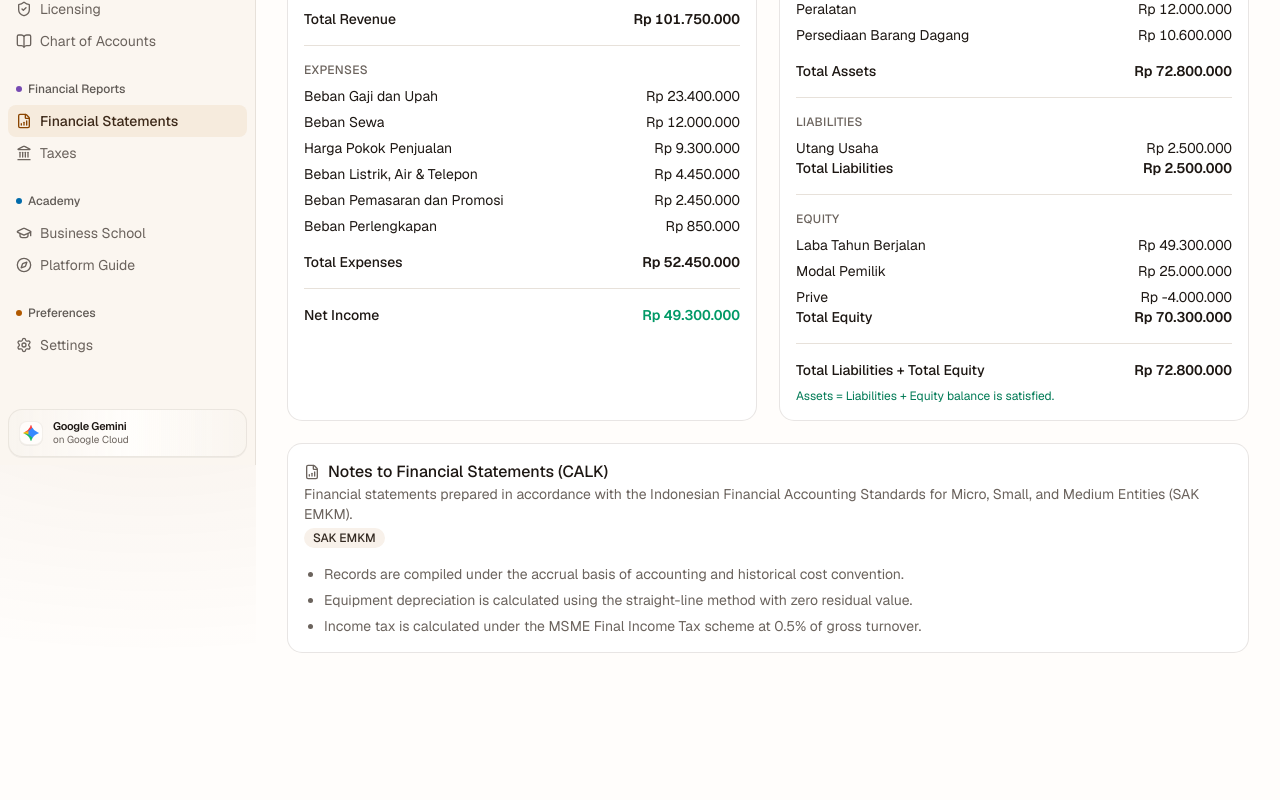
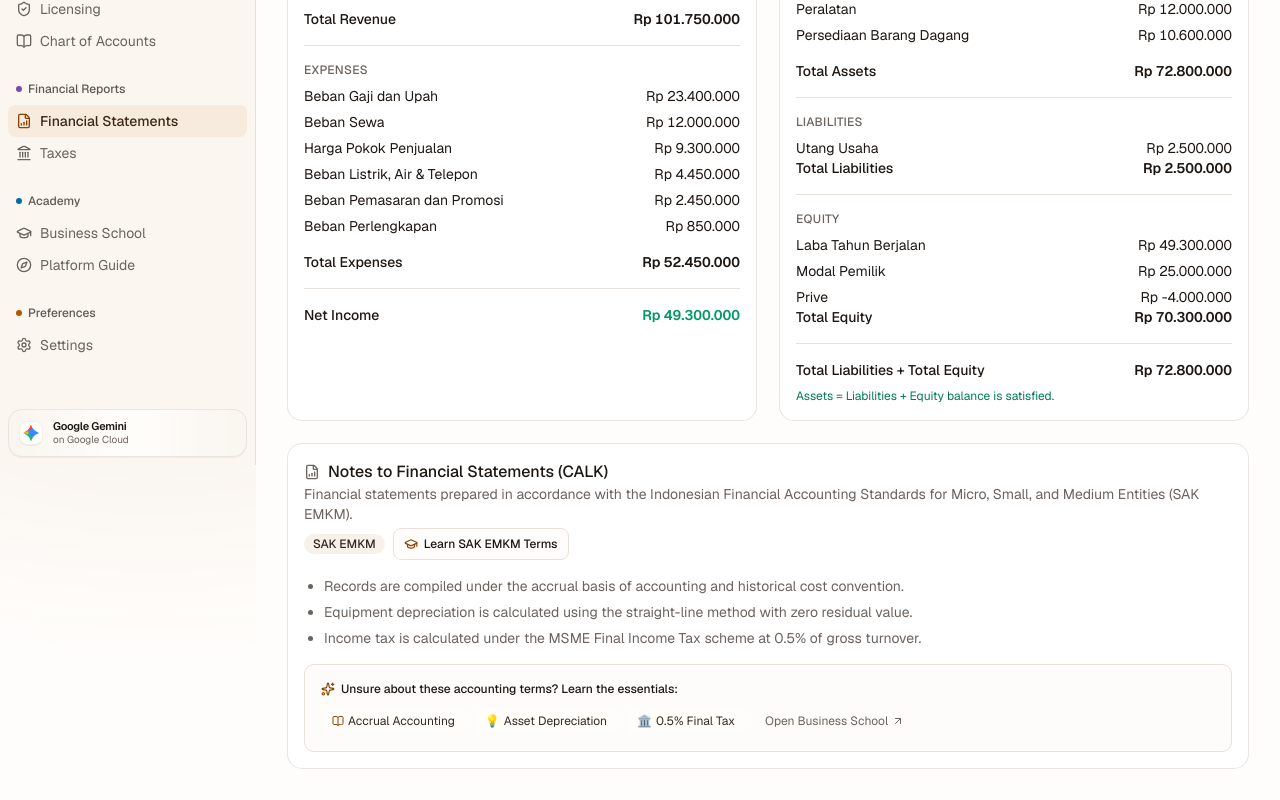
Before and after one commit to okihita/nata, a Next.js app in the folder web/: page /statements in a window 1280 px wide. Shown: the part 335-1135 px from the top of the page. Before the commit the page ends 1019 px from the top, so only its background shows below. Built offline with nearby package versions, Linux system fonts and the light colour scheme.

Commit message:
feat(statements): add Academy learning cues and SAK EMKM quick links

```diff
--- a/web/src/app/(app)/statements/page.tsx
+++ b/web/src/app/(app)/statements/page.tsx
@@ -10,6 +10,10 @@ import {
   FileText,
   Printer,
   ChevronDown,
+  GraduationCap,
+  BookOpen,
+  Sparkles,
+  ArrowUpRight,
 } from "lucide-react";
 
 import Link from "next/link";
@@ -334,14 +338,55 @@ export default function LaporanPage() {
             </CardTitle>
             <CardDescription>{copy.laporan.calkIntro}</CardDescription>
           </div>
-          <Badge variant="secondary">SAK EMKM</Badge>
+          <div className="flex flex-wrap items-center gap-2">
+            <Badge variant="secondary">SAK EMKM</Badge>
+            <Button asChild variant="outline" size="sm" className="gap-1.5 h-8 text-xs font-medium">
+              <Link href="/academy?category=accounting_101" title={copy.laporan.learnTermsHint}>
+                <GraduationCap className="size-3.5 text-primary" />
+                <span>{copy.laporan.learnTerms}</span>
+              </Link>
+            </Button>
+          </div>
         </CardHeader>
-        <CardContent>
+        <CardContent className="space-y-4">
           <ul className="list-disc space-y-1.5 pl-5 text-sm text-muted-foreground">
             {copy.laporan.calkPoints.map((point) => (
               <li key={point}>{point}</li>
             ))}
           </ul>
+
+          <div className="rounded-lg border bg-muted/30 p-3 sm:p-4">
+            <div className="flex items-center gap-1.5 text-xs font-medium text-foreground">
+              <Sparkles className="size-3.5 text-primary" />
+              <span>{copy.laporan.calkBannerTitle}</span>
+            </div>
+            <div className="mt-2.5 flex flex-wrap gap-2">
+              <Button asChild variant="secondary" size="sm" className="h-7 text-xs gap-1 font-normal bg-background/80 hover:bg-background border">
+                <Link href="/academy?category=accounting_101">
+                  <BookOpen className="size-3 text-primary" />
+                  <span>{copy.laporan.calkPills.accrual}</span>
+                </Link>
+              </Button>
+              <Button asChild variant="secondary" size="sm" className="h-7 text-xs gap-1 font-normal bg-background/80 hover:bg-background border">
+                <Link href="/academy/fun-facts">
+                  <span>💡</span>
+                  <span>{copy.laporan.calkPills.depreciation}</span>
+                </Link>
+              </Button>
+              <Button asChild variant="secondary" size="sm" className="h-7 text-xs gap-1 font-normal bg-background/80 hover:bg-background border">
+                <Link href="/academy?category=tax_compliance">
+                  <span>🏛️</span>
+                  <span>{copy.laporan.calkPills.taxFinal}</span>
+                </Link>
+              </Button>
+              <Button asChild variant="ghost" size="sm" className="h-7 text-xs gap-1 font-normal text-muted-foreground hover:text-foreground">
+                <Link href="/academy">
+                  <span>{copy.laporan.calkPills.fullAcademy}</span>
+                  <ArrowUpRight className="size-3" />
+                </Link>
+              </Button>
+            </div>
+          </div>
         </CardContent>
       </Card>
     </>
--- a/web/src/lib/copy-en.ts
+++ b/web/src/lib/copy-en.ts
@@ -277,6 +277,15 @@ export const copyEn = {
     exportPdf: "Export PDF (Printable)",
     exported: "Statement exported as CSV.",
     exportedPdf: "Opening printable financial statement PDF…",
+    learnTerms: "Learn SAK EMKM Terms",
+    learnTermsHint: "Master SAK EMKM accounting standards & CALK rules in Business School",
+    calkBannerTitle: "Unsure about these accounting terms? Learn the essentials:",
+    calkPills: {
+      accrual: "Accrual Accounting",
+      depreciation: "Asset Depreciation",
+      taxFinal: "0.5% Final Tax",
+      fullAcademy: "Open Business School",
+    },
     emptyTitle: "Statements will appear once records exist",
     emptyBody:
       "Financial statements are generated from your general ledger. Record your first receipt to generate statements automatically.",
--- a/web/src/lib/copy-id.ts
+++ b/web/src/lib/copy-id.ts
@@ -282,6 +282,15 @@ export const copyId = {
     exportPdf: "Ekspor PDF (Siap Cetak)",
     exported: "Laporan diekspor sebagai CSV.",
     exportedPdf: "Membuka dokumen PDF laporan siap cetak…",
+    learnTerms: "Pelajari Istilah SAK EMKM",
+    learnTermsHint: "Pahami standar akuntansi SAK EMKM & aturan CALK di Kuliah Bisnis",
+    calkBannerTitle: "Bingung dengan istilah akuntansi di atas? Pelajari intisarinya:",
+    calkPills: {
+      accrual: "Metode Akrual",
+      depreciation: "Penyusutan Aset",
+      taxFinal: "PPh Final 0,5%",
+      fullAcademy: "Buka Kuliah Bisnis",
+    },
     emptyTitle: "Laporan muncul setelah ada catatan",
     emptyBody:
       "Laporan keuangan disusun dari pembukuan Anda. Catat struk pertama dulu, lalu laporan ini akan terisi sendiri.",
```
